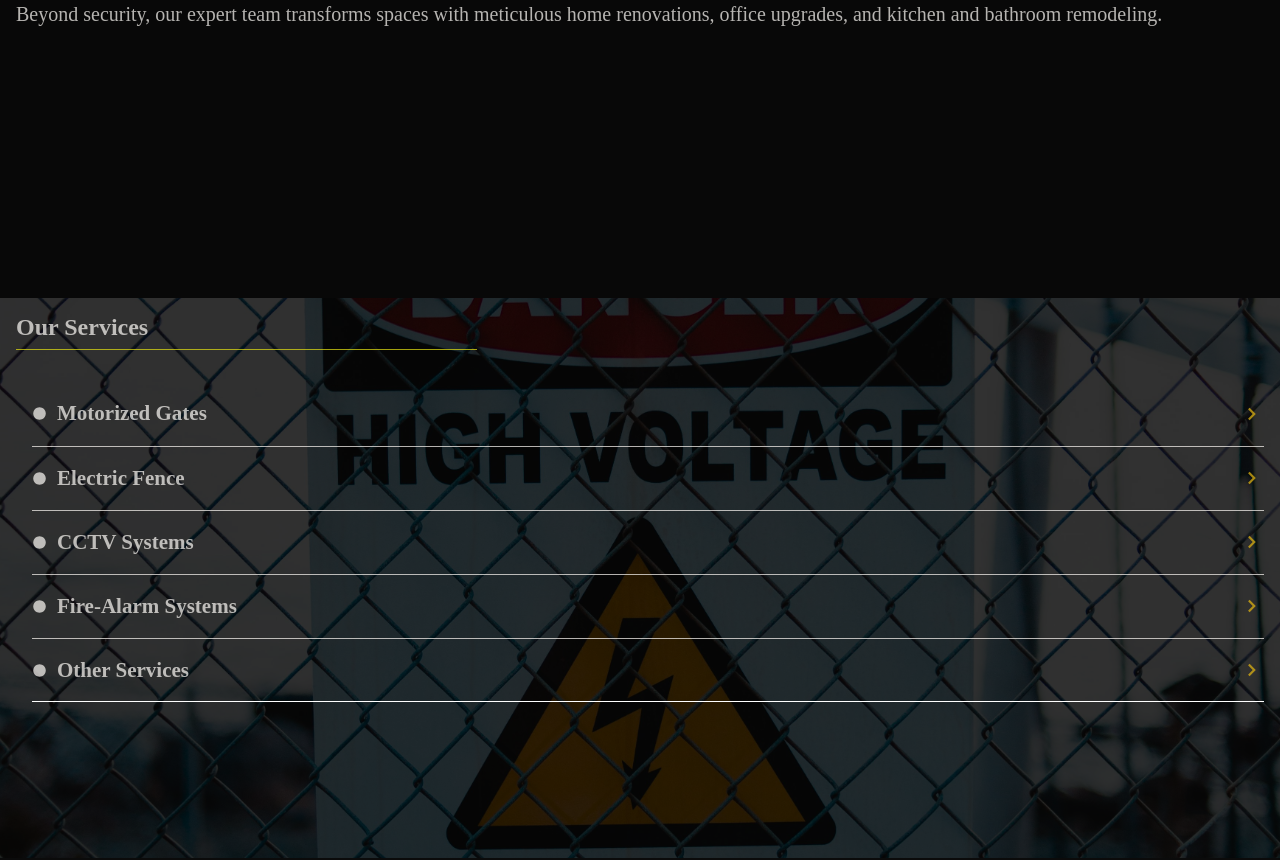
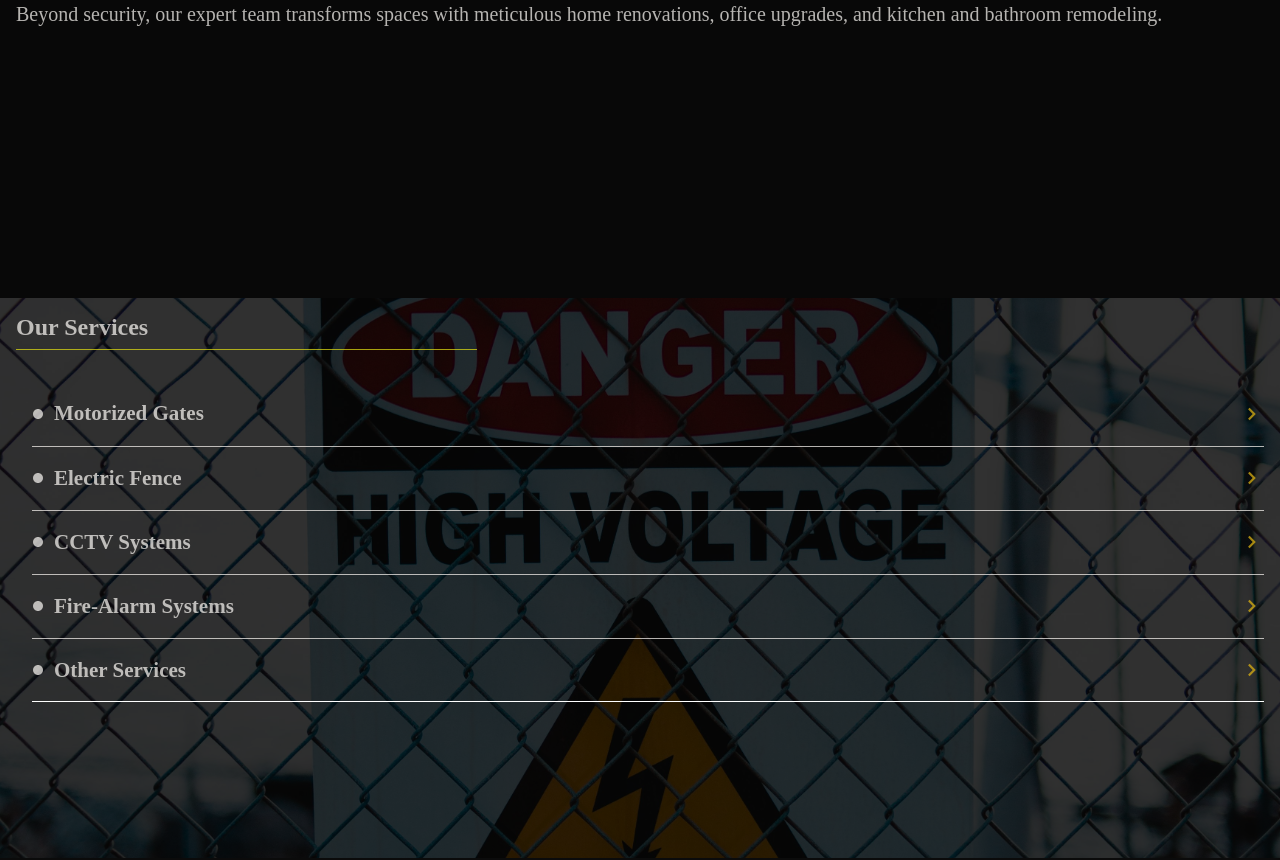
Before and after one commit to firemasterleo/shapestation2, a Vue app: page /TestPage in a window 1280 px wide. Shown: the part 646-1506 px from the top of the page. Built offline with nearby package versions, Linux system fonts and the light colour scheme.

Commit message:
Update TestPage.vue

```diff
--- a/src/components/TestPage.vue
+++ b/src/components/TestPage.vue
@@ -590,8 +590,8 @@
                         justify-content: center;
                         svg {
                             fill: rgba(239, 236, 232, 0.753);
-                            width: 15px;
-                            height: 15px;
+                            width: 12px;
+                            height: 12px;
 
                         }
                     }
@@ -636,7 +636,7 @@
                 z-index: 0;
                 margin-inline: -1rem;
 
-                     height: 35rem;
+                     height: 45rem;
 
                      .veil {
                     position: absolute;
@@ -654,6 +654,7 @@
 
 
                 img {
+                    // margin-top: -10rem;
                     width: 100%;
                     height: 100%;
                     object-fit: cover;
@@ -754,6 +755,11 @@ const button2 = ref(null);
 const aboutus = ref(null);
 const aboutustext = ref(null);
 
+const ourservices = ref(null);
+
+const image2 = ref(null);
+
+
 
 onMounted(() => {
   const tl = gsap.timeline({ defaults: { duration: 0.3, ease: 'power.out()'} });
@@ -761,6 +767,7 @@ onMounted(() => {
   const tl3 = gsap.timeline({ defaults: { duration: 0.5, ease: 'power.out()'} });
   const tl4 = gsap.timeline({ defaults: { duration: 1.1, ease: 'power.out()'} });
   const tl5 = gsap.timeline({ defaults: { duration: 1, ease: 'power.out()'} });
+  const tl6 = gsap.timeline({ defaults: { duration: 1, ease: 'power.out()'} });
 //   const tl5 = gsap.timeline({ defaults: { duration: 0.5, ease: 'power.out()'} });
 
   tl.from(welcome.value, { y: -40, delay: 0.2 }), '<'; //use 1.5 if its homepage
@@ -794,6 +801,21 @@ onMounted(() => {
   tl5.from(aboutus.value, { y: 40, duration: 1, delay: 0 }, '<'); // Add the third animation to start immediately after the second one
   tl5.from(aboutustext.value, { y: 50, opacity:0, duration: 1.4, delay: 0 }, '<'); // Add the third animation to start immediately after the second one
 
+  gsap.to(image2.value, {
+      y: '-15%', // Adjust the percentage for the parallax speed
+      scale: 1.05, // Adjust the scale value for the zoom level
+
+      ease: 'none',
+      scrollTrigger: {
+        trigger: image2.value,
+        start: 'top 90%',
+        end: 'bottom 10%',
+        scrub: 1,
+        // markers: true,
+
+      },
+    });
+
 });
 
 </script>
```
